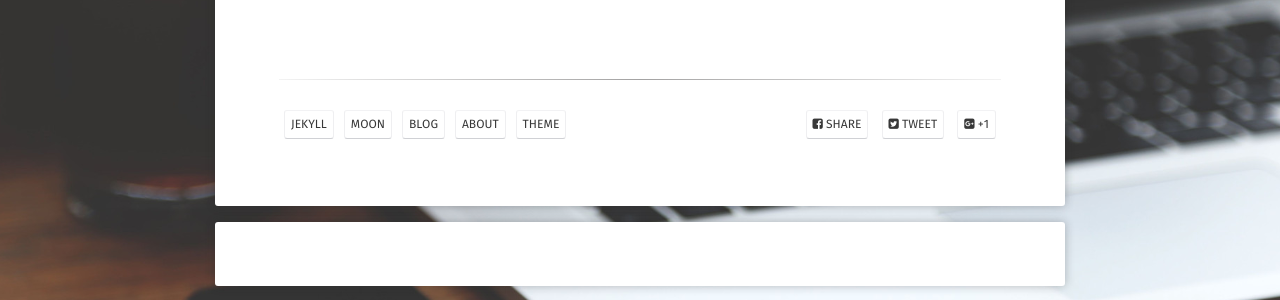
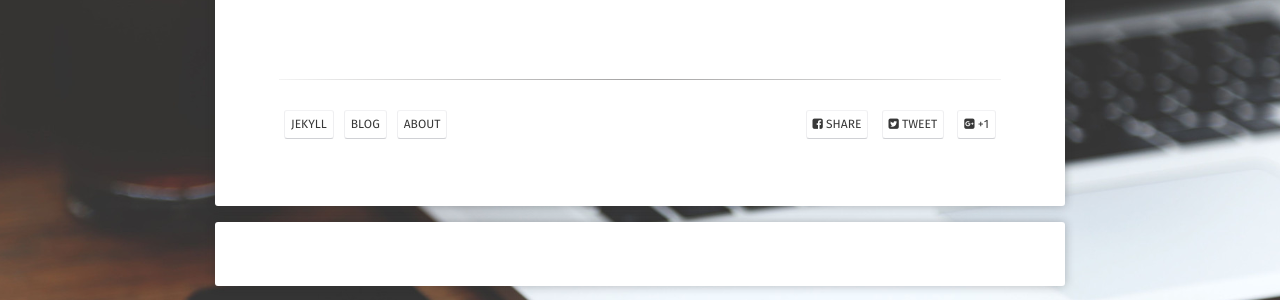
Before and after one commit to Gunwoos/Gunwoos.github.io, a Jekyll site: the page built from _posts/2018-08-31-project_form.md, in a window 1280 px wide. Shown: the part 325-625 px from the top of the page. Built offline with Jekyll 4.4.1, drawn with Linux system fonts in a browser that asks for light colours; some web fonts are replaced; comment, search, counter and statistics services are not loaded.

Commit message:
Update 2018-08-31-project_form.md

```diff
--- a/_posts/2018-08-31-project_form.md
+++ b/_posts/2018-08-31-project_form.md
@@ -6,9 +6,7 @@ excerpt: "For project write"
 project: true
 tag:
 - jekyll
-- moon
 - blog
 - about
-- theme
 comments: true
 ---
```
